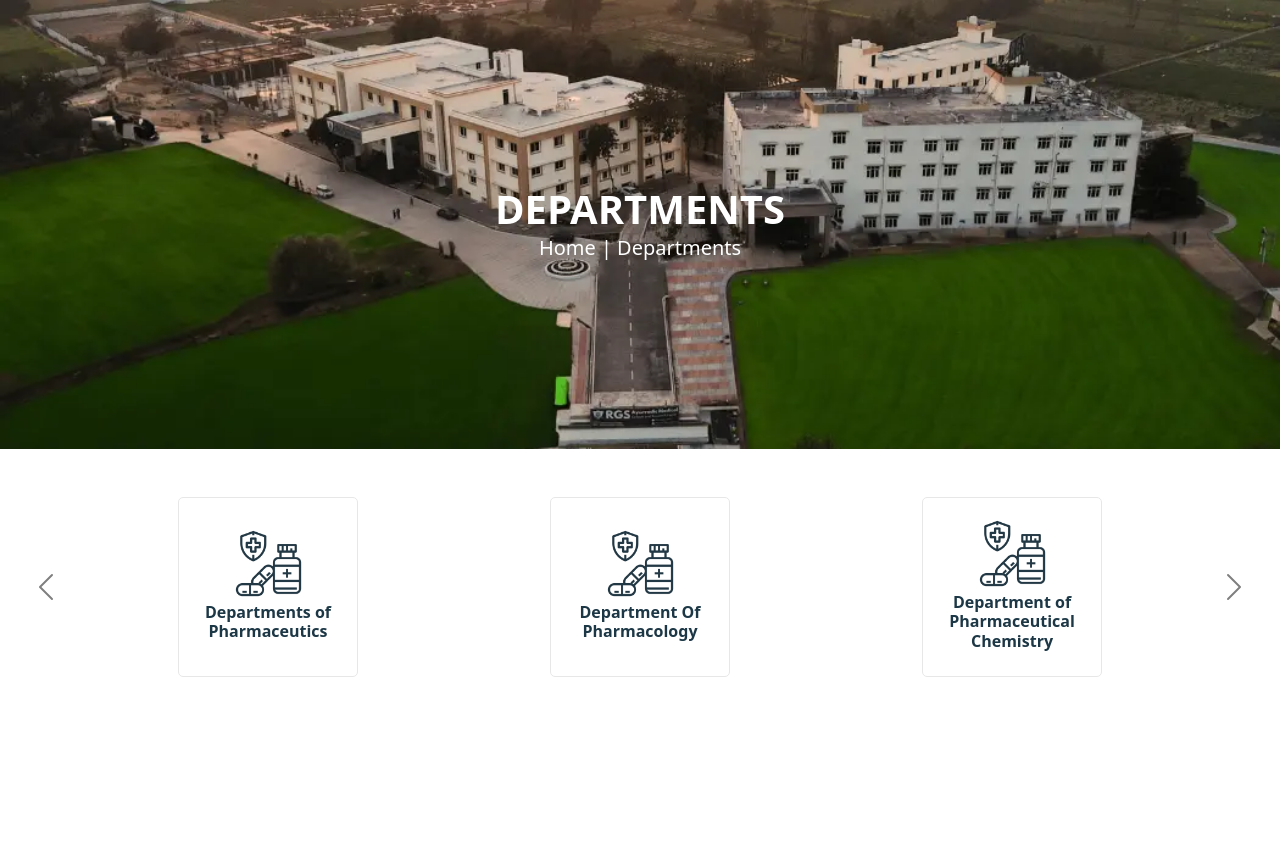
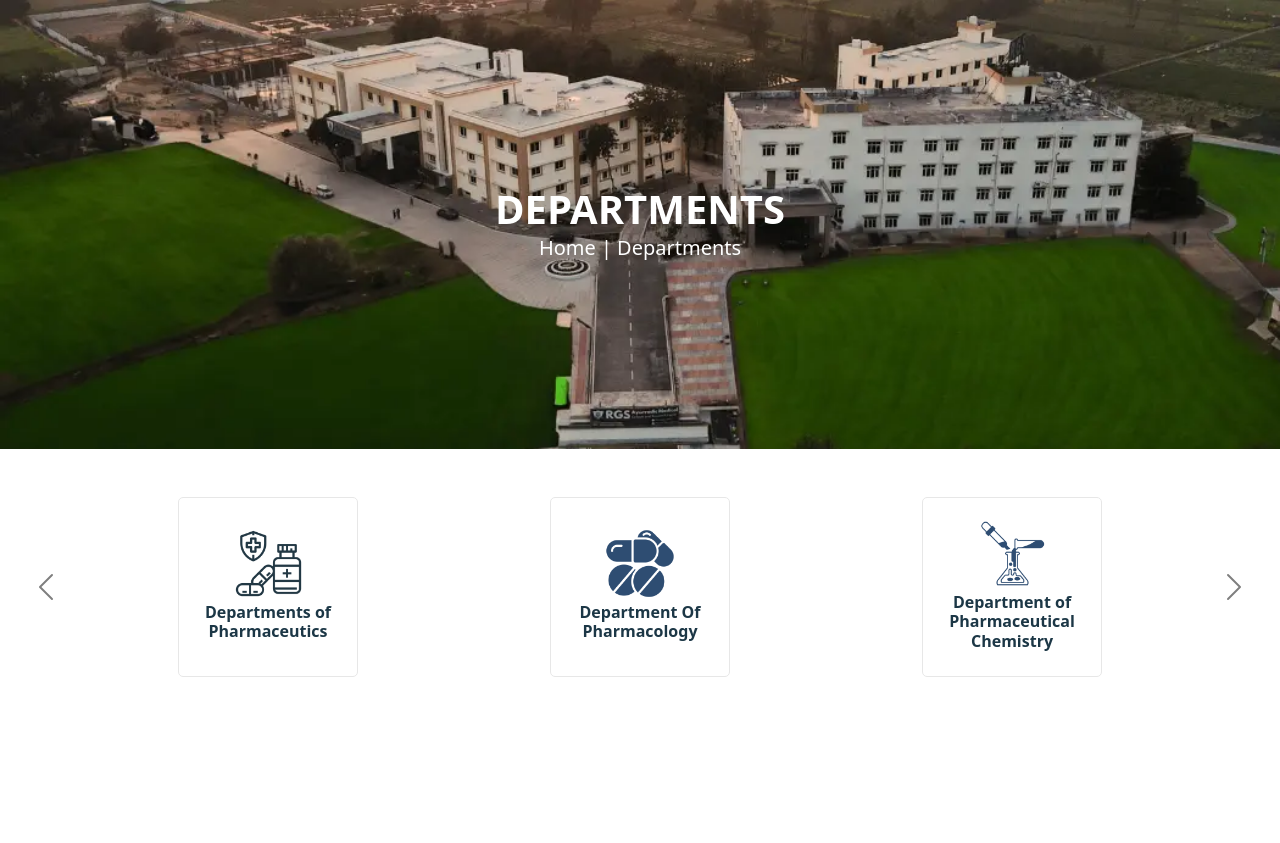
Before and after one commit to sidmrlazy/rgs, a PHP site: page /departments.php in a window 1280 px wide; the page is wider, and only the part inside the window is pictured. Shown: the part 149-992 px from the top of that part. Run offline with PHP 8.4, Linux system fonts and the light colour scheme.

Commit message:
new file:   assets/icon/dep-icon-2.png new file:   assets/icon/dep-icon-3.png new file:   assets/icon/dep-icon-4.png new file:   assets/icon/dep-icon-5.png modified:   components/departments/section-1.php

```diff
--- a/components/departments/section-1.php
+++ b/components/departments/section-1.php
@@ -9,12 +9,12 @@
                     </a>
 
                     <a href="#pharmacology" class="department-tab">
-                        <img src="assets/icon/dep-icon-1.png" alt="Departments of Pharmaceutics Icon">
+                        <img src="assets/icon/dep-icon-2.png" alt="Departments of Pharmaceutics Icon">
                         <h2>Department Of Pharmacology</h2>
                     </a>
 
                     <a href="#pharmaceuticalChemistry" class="department-tab">
-                        <img src="assets/icon/dep-icon-1.png" alt="Departments of Pharmaceutics Icon">
+                        <img src="assets/icon/dep-icon-3.png" alt="Departments of Pharmaceutics Icon">
                         <h2>Department of Pharmaceutical Chemistry</h2>
                     </a>
                 </div>
@@ -22,12 +22,12 @@
             <div class="carousel-item">
                 <div class="department-row">
                     <a href="#Pharmacognosy" class="department-tab">
-                        <img src="assets/icon/dep-icon-1.png" alt="Departments of Pharmaceutics Icon">
+                        <img src="assets/icon/dep-icon-4.png" alt="Departments of Pharmaceutics Icon">
                         <h2>Department of Pharmacognosy</h2>
                     </a>
 
                     <a href="#Communication" class="department-tab">
-                        <img src="assets/icon/dep-icon-1.png" alt="Departments of Pharmaceutics Icon">
+                        <img src="assets/icon/dep-icon-5.png" alt="Departments of Pharmaceutics Icon">
                         <h2>Department of Communication and I.T.</h2>
                     </a>
                 </div>
@@ -60,7 +60,7 @@
             <div class="carousel-item">
                 <div class="department-mobile-row">
                     <a href="#pharmacology" class="department-tab">
-                        <img src="assets/icon/dep-icon-1.png" alt="Departments of Pharmaceutics Icon">
+                        <img src="assets/icon/dep-icon-2.png" alt="Departments of Pharmaceutics Icon">
                         <h2>Departments of Pharmacology</h2>
                     </a>
                 </div>
@@ -68,7 +68,7 @@
             <div class="carousel-item">
                 <div class="department-mobile-row">
                     <a href="#pharmaceuticalChemistry" class="department-tab">
-                        <img src="assets/icon/dep-icon-1.png" alt="Departments of Pharmaceutics Icon">
+                        <img src="assets/icon/dep-icon-3.png" alt="Departments of Pharmaceutics Icon">
                         <h2>Departments of Pharmaceutical Chemistry</h2>
                     </a>
                 </div>
@@ -76,7 +76,7 @@
             <div class="carousel-item">
                 <div class="department-mobile-row">
                     <a href="#Pharmacognosy" class="department-tab">
-                        <img src="assets/icon/dep-icon-1.png" alt="Departments of Pharmaceutics Icon">
+                        <img src="assets/icon/dep-icon-4.png" alt="Departments of Pharmaceutics Icon">
                         <h2>Departments of Pharmacognosy</h2>
                     </a>
                 </div>
@@ -84,7 +84,7 @@
             <div class="carousel-item">
                 <div class="department-mobile-row">
                     <a href="#Communication" class="department-tab">
-                        <img src="assets/icon/dep-icon-1.png" alt="Departments of Pharmaceutics Icon">
+                        <img src="assets/icon/dep-icon-5.png" alt="Departments of Pharmaceutics Icon">
                         <h2>Departments of Communication and I.T.</h2>
                     </a>
                 </div>
```
Also changed, not shown: assets/icon/dep-icon-2.png (added), assets/icon/dep-icon-3.png (added), assets/icon/dep-icon-4.png (added), assets/icon/dep-icon-5.png (added).
